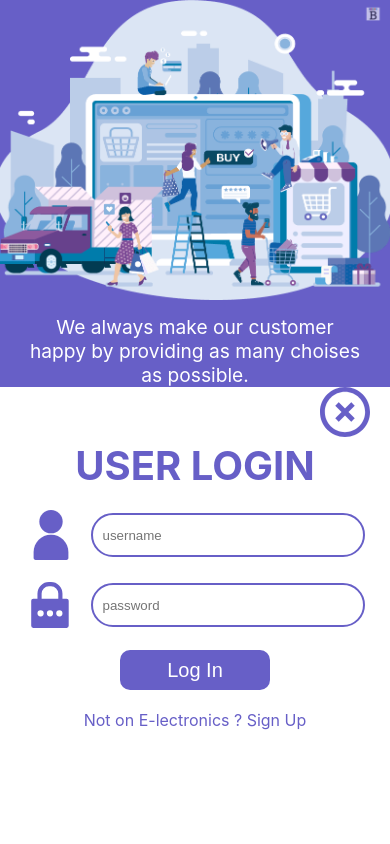
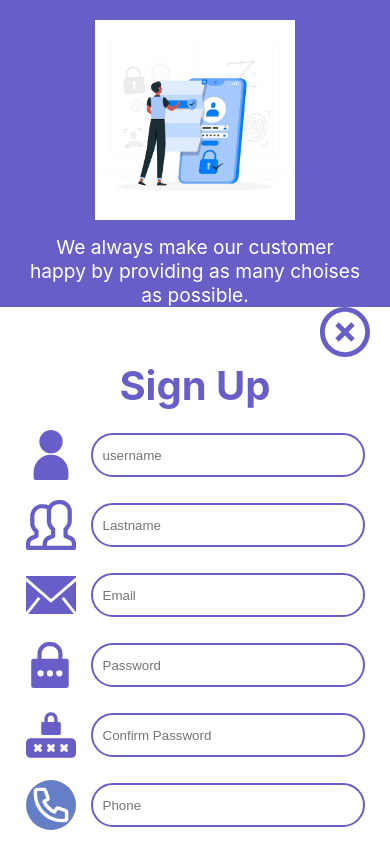
Before and after one commit to HassanFakih9/Ecommerce-frontend-gr5, a React (Create React App) app: page / in a window 390 px wide. Shown: the top 844 px of the page. Built offline with nearby package versions, Linux system fonts and the light colour scheme.

Commit message:
signup responsive

```diff
--- a/src/App.js
+++ b/src/App.js
@@ -23,7 +23,7 @@
      <Signup/>
      <Contact/>
      <ProductComponent2/>*/
-     <Login/>
+     <Signup/>
     }
     </div>
   );
--- a/src/Style/Signup.css
+++ b/src/Style/Signup.css
@@ -34,3 +34,19 @@
     height: 50px;
     width: 50px;
 }
+@media screen and (min-width: 360px) and (max-width: 1024px) {
+    .signup{
+        display: flex;
+        flex-direction: column;}
+        .signup-div{
+            align-items: center;
+            width: 100%;
+        }
+        .signup-image {
+            height: 200px;
+            width: 200px;
+            margin-top: 20px;
+
+
+        }
+}
```
